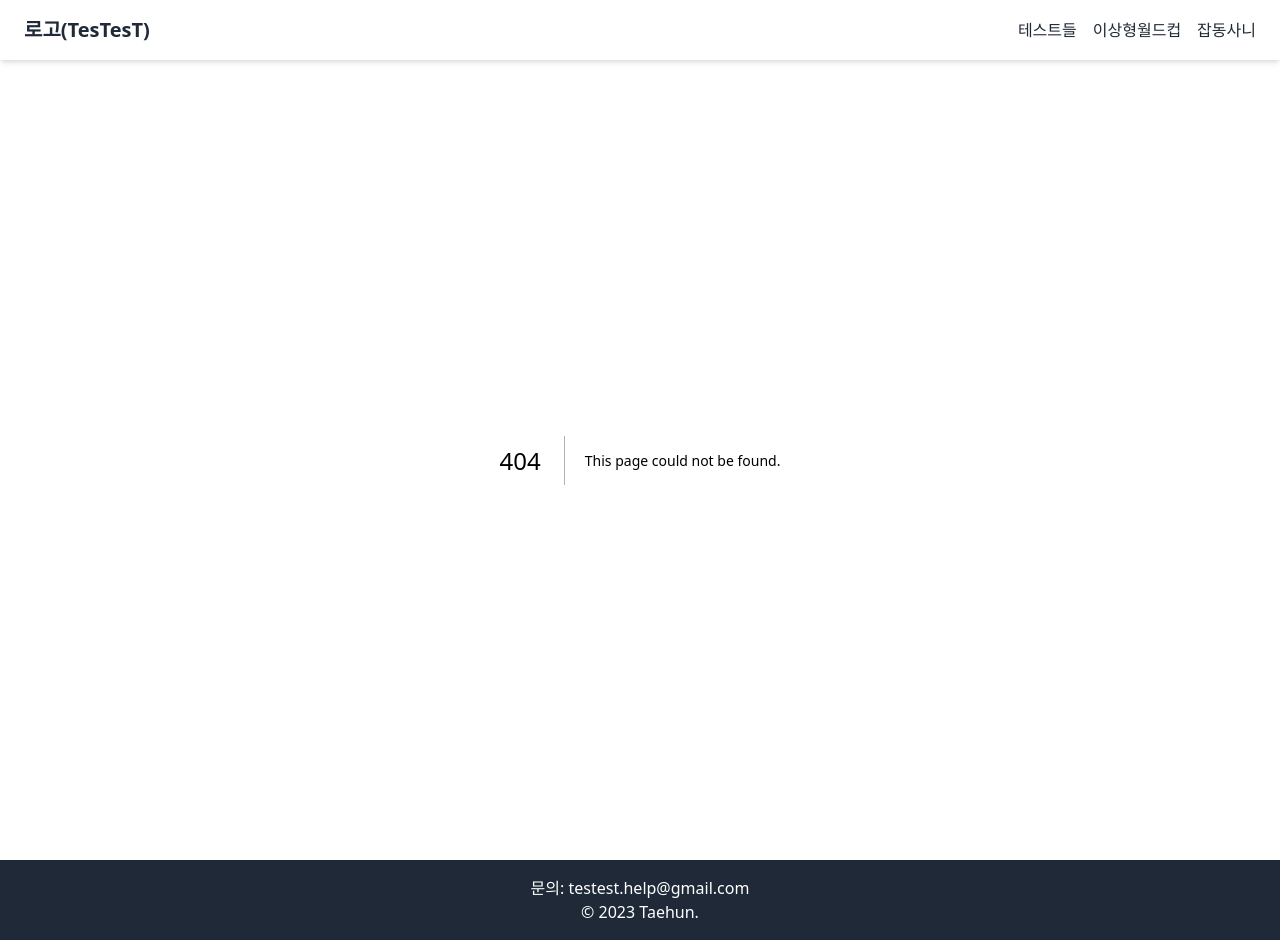
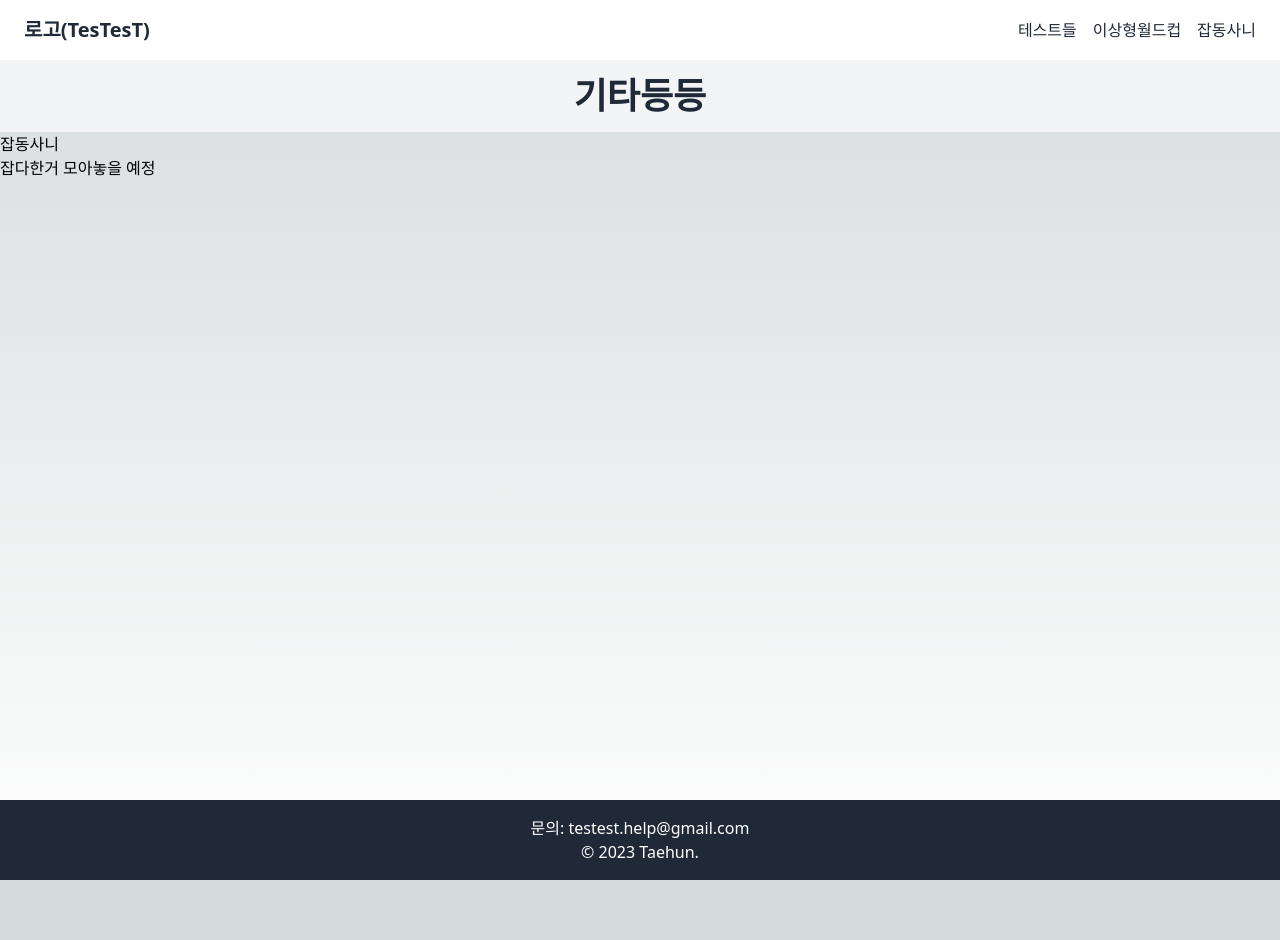
Before and after one commit to deusexmachinaa/testest, a Next.js app: page /etc in a window 1280 px wide. Before the commit this address had no page. After the commit the page ends 880 px from the top, so only its background shows below. Built offline with nearby package versions, Linux system fonts and the light colour scheme.

Commit message:
etc page init

```diff
--- /dev/null
+++ b/src/app/etc/page.tsx
@@ -0,0 +1,10 @@
+export default function Etc() {
+  const content = (
+    <div>
+      <h1>잡동사니</h1>
+      <p>잡다한거 모아놓을 예정</p>
+    </div>
+  );
+
+  return <div>{content}</div>;
+}
```
Also changed, not shown: src/app/etc/etc.tsx (deleted).
